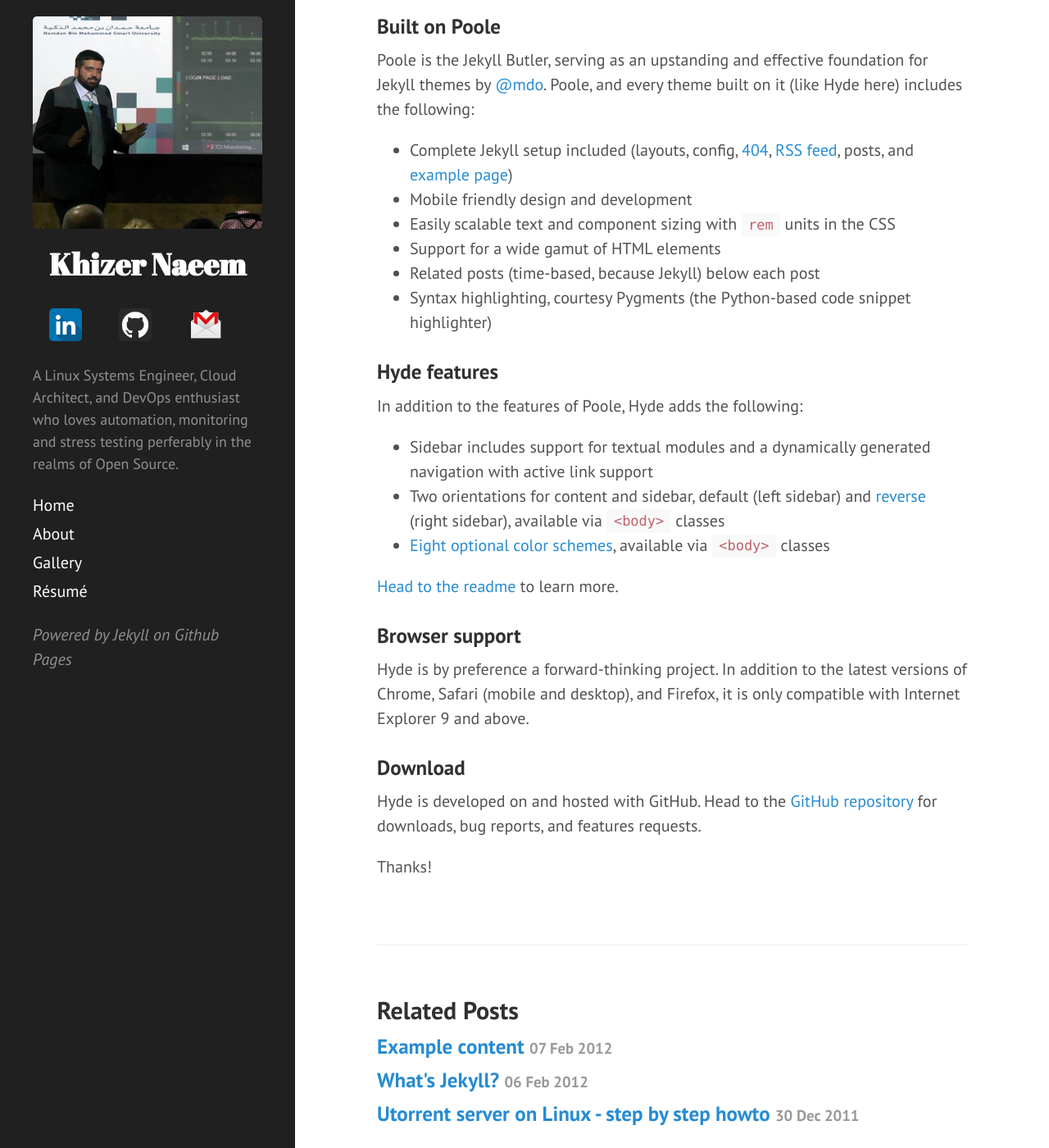
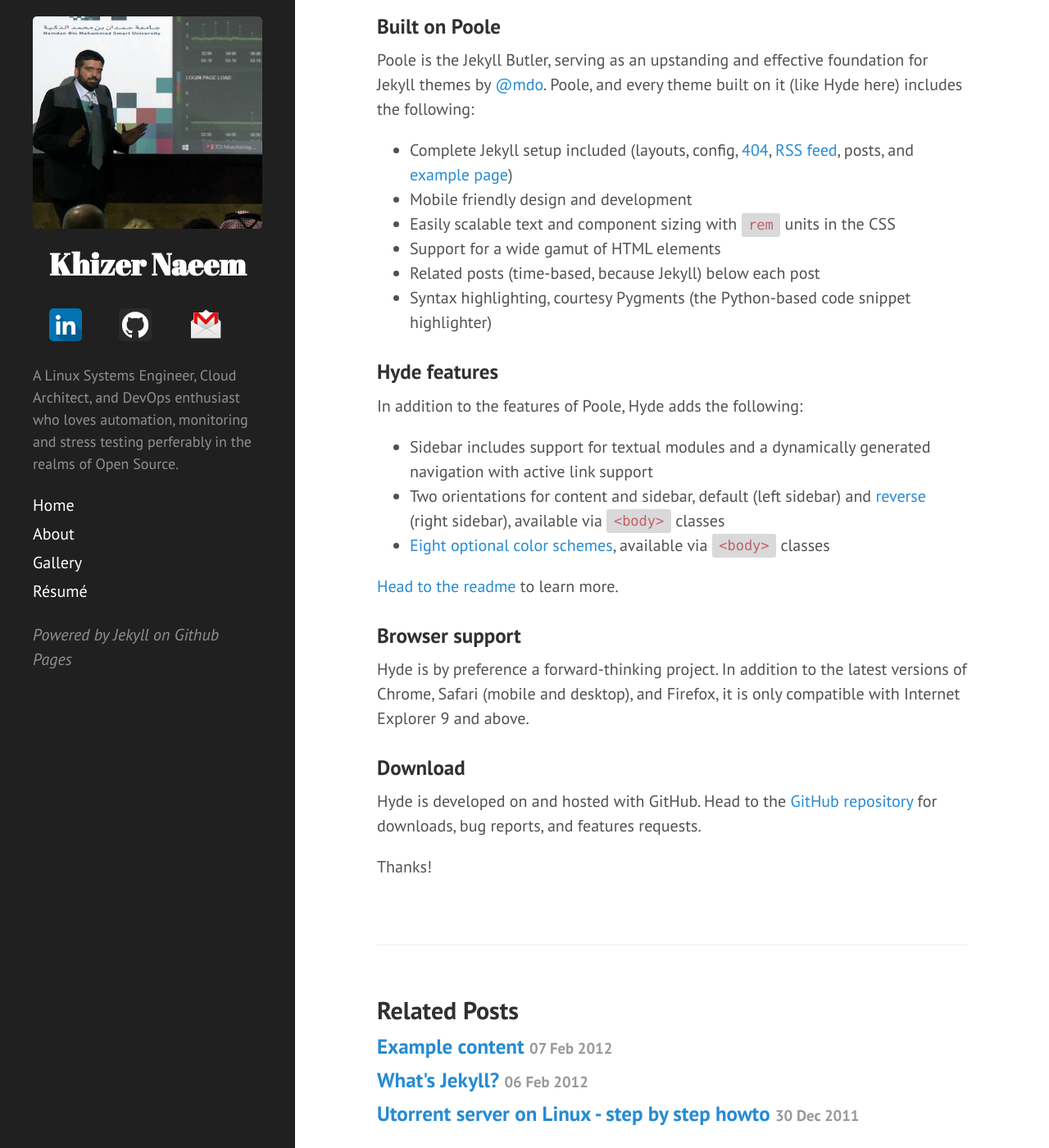
Before and after one commit to kxr/kxr.github.io, a Jekyll site: the page built from _posts/2013-12-28-introducing-hyde.md, in a window 1280 px wide and 1400 px high, scrolled down 253 px. Shown: the whole window at 82% size. Built offline with Jekyll 4.4.1, drawn with Linux system fonts in a browser that asks for light colours; comment, search, counter and statistics services are not loaded.

Commit message:
highlighter background tweaking

```diff
--- a/public/css/poole.css
+++ b/public/css/poole.css
@@ -156,7 +156,8 @@ code {
   padding: .25em .5em;
   font-size: 85%;
   color: #bf616a;
-  background-color: #f9f9f9;
+  /*background-color: #f9f9f9;*/
+  background-color: #d9d9d9;
   border-radius: 3px;
 }
 pre {
```
